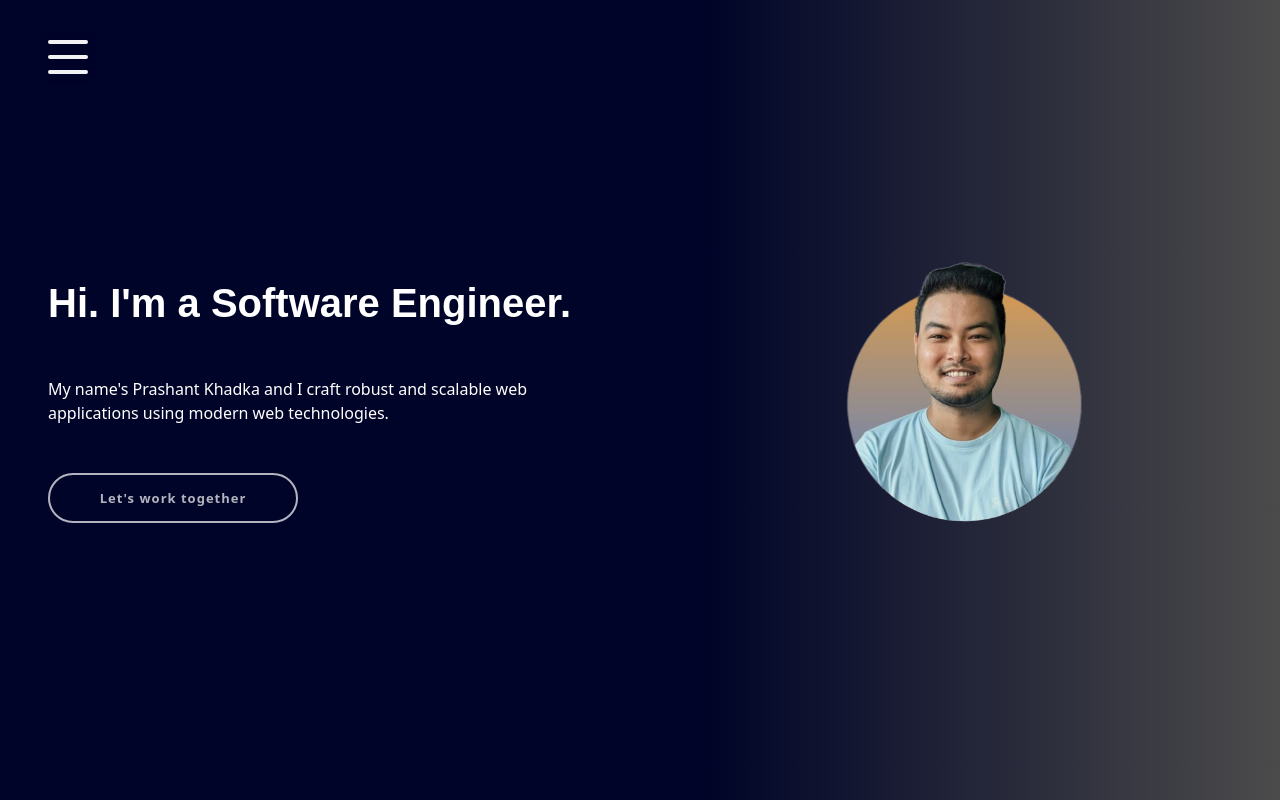
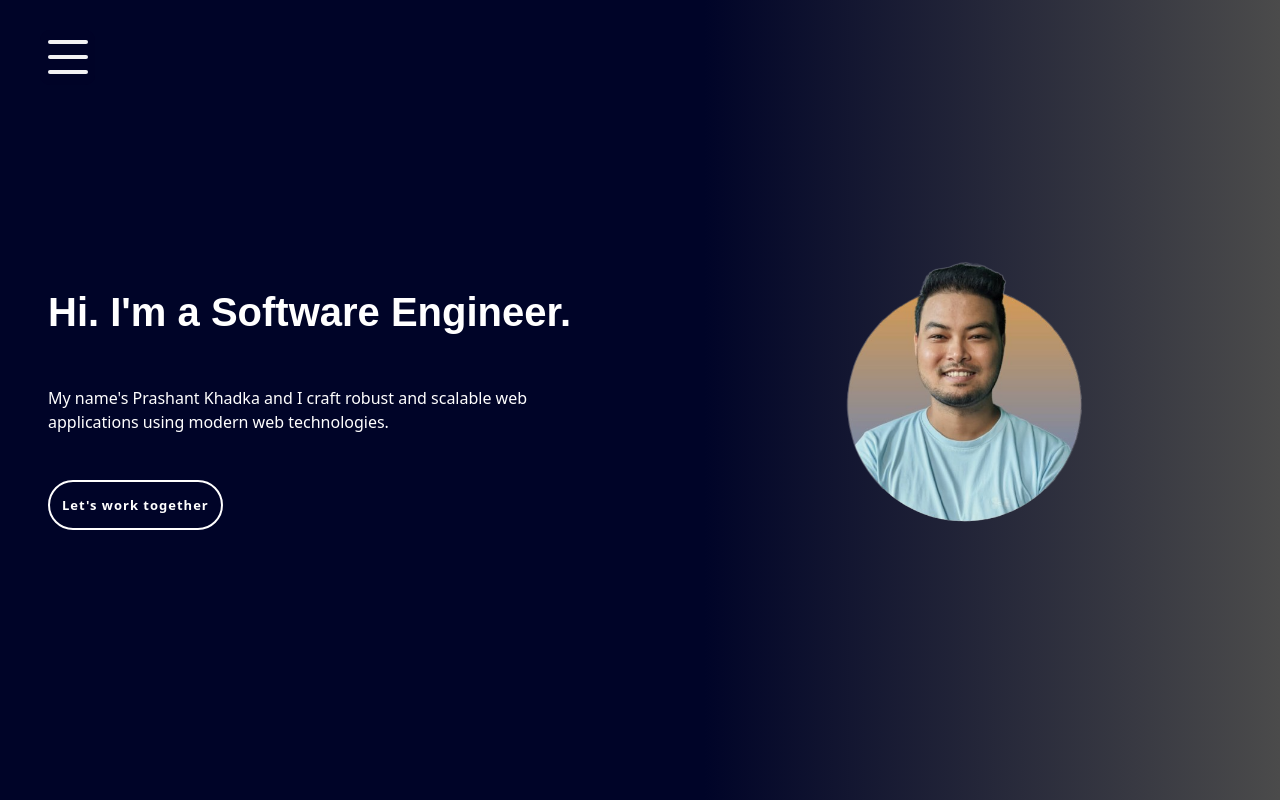
Before and after one commit to alis-khadka/portfolio, a React (Create React App) app: page / in a window 1280 px wide. Built offline with nearby package versions, Linux system fonts and the light colour scheme.

Commit message:
feat(): make contact button reachable in large screen

```diff
--- a/src/App.js
+++ b/src/App.js
@@ -8,6 +8,10 @@ function App() {
 	const contactRef = useRef(null);
 	const projectsRef = useRef(null);
 	const skillsRef = useRef(null);
+
+	const handleClick = () => {
+		contactRef.current.scrollIntoView({ behavior: 'smooth' });
+	}
 
 	return (
 		<div className="main-container">
@@ -24,6 +28,8 @@ function App() {
 			projectsRef={projectsRef}
 			skillsRef={skillsRef}
 			/>
+
+			<button type='button' className='btn d-sm-none d-lg-block contact-lg-btn' onClick={handleClick}>Let's work together</button>
 		</div>
 	);
 }
--- a/src/App.scss
+++ b/src/App.scss
@@ -13,3 +13,26 @@ body {
   overscroll-behavior: none;
   font-family: Pumo,Helvetica,sans-serif;
 }
+
+.btn.contact-lg-btn {
+  position: absolute;
+  top: 60%;
+  left: 3rem;
+  font-size: 13px;
+  font-weight: 700;
+  color: rgba(255, 255, 255, 1);
+  letter-spacing: 1px;
+  line-height: 1.4;
+  height: 50px;
+  border: 2px solid rgba(255, 255, 255, 1);
+  border-radius: 40px;
+  background: transparent;
+  transition: all 0.3s ease 0s;
+  max-width: 250px;
+}
+
+.btn.contact-lg-btn:hover {
+  color: rgba(0, 4, 40, 1);
+  background: rgba(255, 255, 255, 1);
+  border: 2px solid rgba(255, 255, 255, 1);
+}
--- a/src/components/FixedContent.js
+++ b/src/components/FixedContent.js
@@ -2,13 +2,17 @@ import './FixedContent.scss';
 import headshot from './../images/headshot.png'
 
 
-function FixedContent() {
+function FixedContent(props) {
+	const handleClick = () => {
+		props.contactRef.current.scrollIntoView({ behavior: 'smooth' });
+	}
+
 	return (
 		<div className='fixed-container d-flex flex-column justify-content-center px-5'>
 			<img src={headshot} alt='Prashant pic' />
 			<h1 className='mb-5'>Hi. I'm a Software Engineer.</h1>
-			<div>My name's Prashant Khadka and I craft robust and scalable web applications using modern web technologies.</div>
-			<button type='button' className='btn mt-5 w-50'>Let's work together</button>
+			<div className='introduction-text'>My name's Prashant Khadka and I craft robust and scalable web applications using modern web technologies.</div>
+			<button type='button' className='btn mt-5 w-50 d-lg-none' onClick={handleClick}>Let's work together</button>
 		</div>
 	);
 }
--- a/src/components/FixedContent.scss
+++ b/src/components/FixedContent.scss
@@ -16,14 +16,18 @@
 		line-height: 1.3;
 	}
 
+	.introduction-text {
+		margin-bottom: 5rem;
+	}
+
 	.btn {
 		font-size: 13px;
-		font-weight: 600;
-		color: rgba(255, 255, 255, 0.7);
+		font-weight: 700;
+		color: rgba(255, 255, 255, 1);
 		letter-spacing: 1px;
 		line-height: 1.4;
 		height: 50px;
-		border: 2px solid rgba(255, 255, 255, 0.7);
+		border: 2px solid rgba(255, 255, 255, 1);
 		border-radius: 40px;
 		background: transparent;
 		transition: all 0.3s ease 0s;
@@ -31,8 +35,8 @@
 	}
 
 	.btn:hover {
-		color: #FFF;
-		background: rgba(58, 133, 191, 0.75);
+		color: rgba(0, 4, 40, 1);
+		background: rgba(255, 255, 255, 1);
 		border: 2px solid rgba(255, 255, 255, 1);
 	}
 }
@@ -44,6 +48,10 @@
 		text-align: center;
 		min-height: 100vh;
 		align-items: center;
+
+		.introduction-text {
+			margin-bottom: 0;
+		}
 
 		.btn {
 			margin-left: auto;
--- a/src/components/PortfolioContent.js
+++ b/src/components/PortfolioContent.js
@@ -5,7 +5,7 @@ import ScrollableContent from './ScrollableContent';
 function PortfolioContent(props) {
 	return (
 		<div className='portfolio-content'>
-			<FixedContent />
+			<FixedContent contactRef={props.contactRef} />
 			<ScrollableContent {...props} />
 		</div>
 	);
```
